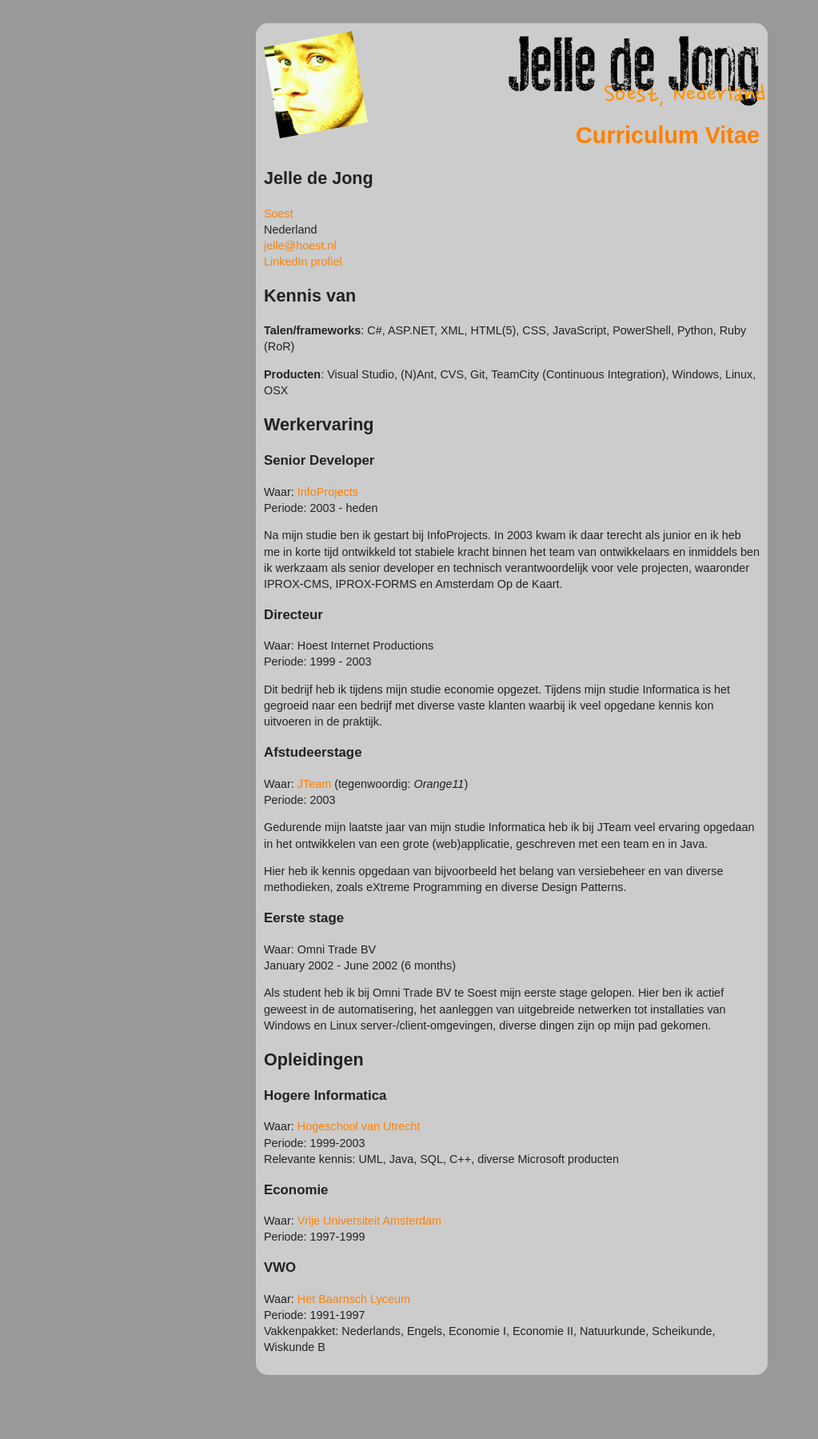
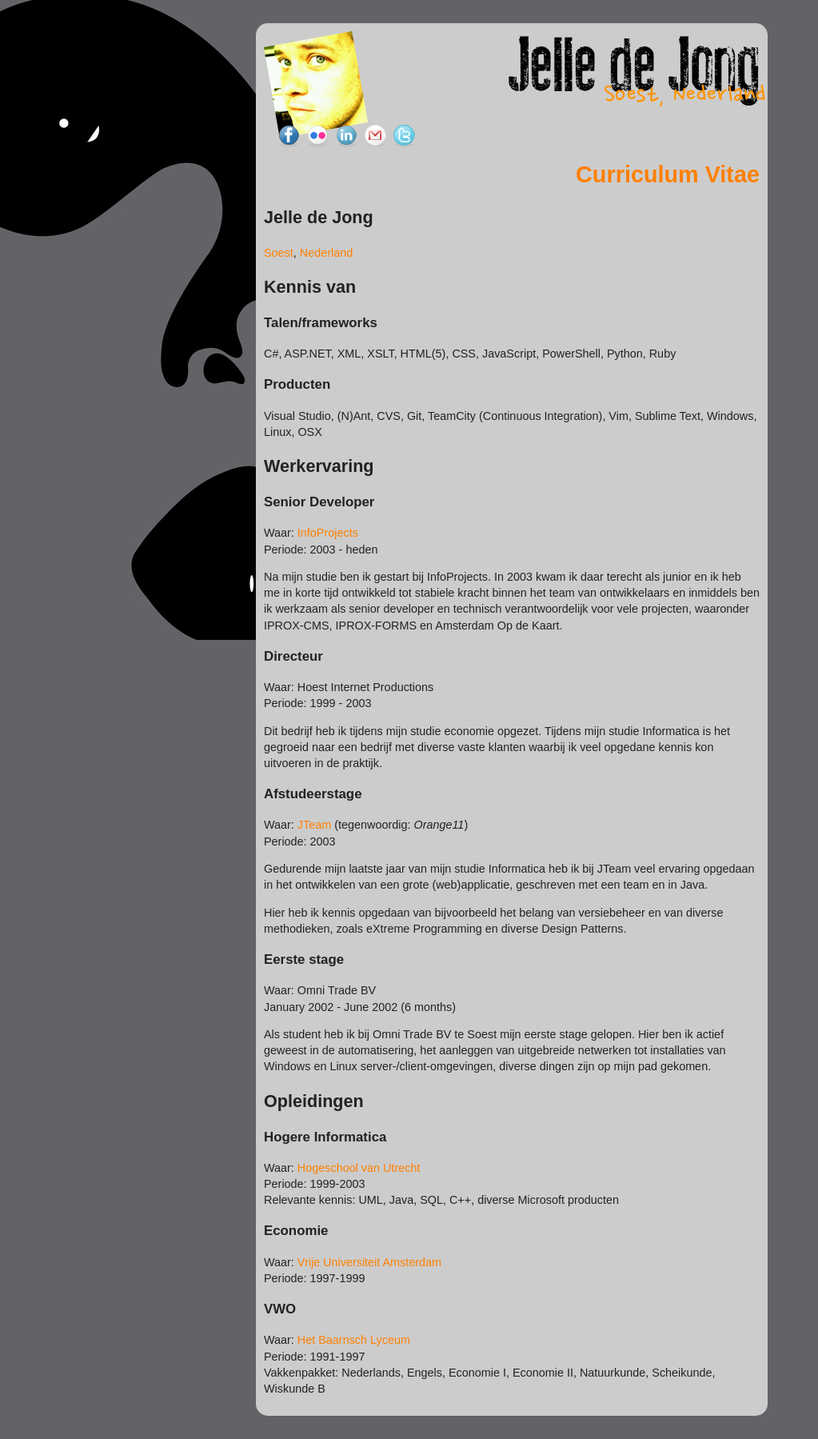
Before and after one commit to hoest/jelledejong, a Flask app: page / in a window 1280 px wide. Shown: the whole page at 80% size, without its empty margins (0-1023 px from the left). Before the commit the page ends 1719 px from the top, so only its background shows below. Run offline with Flask 2, Linux system fonts and the light colour scheme; some libraries are stand-ins or nearby versions.

Commit message:
Styling changes

```diff
--- a/content/home.md
+++ b/content/home.md
@@ -8,21 +8,20 @@ Curriculum Vitae
 ===
 Jelle de Jong
 ---
-[Soest][1]
-Nederland
-[jelle@hoest.nl][2]
-[LinkedIn profiel][3]
+[Soest][1], [Nederland][2]
 
 Kennis van
 ---
-**Talen/frameworks**: C#, ASP.NET, XML, HTML(5), CSS, JavaScript, PowerShell, Python, Ruby (RoR)
+###Talen/frameworks
+C#, ASP.NET, XML, XSLT, HTML(5), CSS, JavaScript, PowerShell, Python, Ruby
 
-**Producten**: Visual Studio, (N)Ant, CVS, Git, TeamCity (Continuous Integration), Windows, Linux, OSX
+###Producten
+Visual Studio, (N)Ant, CVS, Git, TeamCity (Continuous Integration), Vim, Sublime Text, Windows, Linux, OSX
 
 Werkervaring
 ---
 ###Senior Developer
-Waar: [InfoProjects][4]
+Waar: [InfoProjects][3]
 Periode: 2003 - heden
 
 Na mijn studie ben ik gestart bij InfoProjects. In 2003 kwam ik daar terecht als junior en ik heb me in korte tijd ontwikkeld tot stabiele kracht binnen het team van ontwikkelaars en inmiddels ben ik werkzaam als senior developer en technisch verantwoordelijk voor vele projecten, waaronder IPROX-CMS, IPROX-FORMS en Amsterdam Op de Kaart.
@@ -34,7 +33,7 @@ Periode: 1999 - 2003
 Dit bedrijf heb ik tijdens mijn studie economie opgezet. Tijdens mijn studie Informatica is het gegroeid naar een bedrijf met diverse vaste klanten waarbij ik veel opgedane kennis kon uitvoeren in de praktijk.
 
 ###Afstudeerstage
-Waar: [JTeam][5] (tegenwoordig: _Orange11_)
+Waar: [JTeam][4] (tegenwoordig: _Orange11_)
 Periode: 2003
 
 Gedurende mijn laatste jaar van mijn studie Informatica heb ik bij JTeam veel ervaring opgedaan in het ontwikkelen van een grote (web)applicatie, geschreven met een team en in Java.
@@ -50,24 +49,23 @@ Als student heb ik bij Omni Trade BV te Soest mijn eerste stage gelopen. Hier be
 Opleidingen
 ---
 ###Hogere Informatica
-Waar: [Hogeschool van Utrecht][6]
+Waar: [Hogeschool van Utrecht][5]
 Periode: 1999-2003
 Relevante kennis: UML, Java, SQL, C++, diverse Microsoft producten
 
 ###Economie
-Waar: [Vrije Universiteit Amsterdam][7]
+Waar: [Vrije Universiteit Amsterdam][6]
 Periode: 1997-1999
 
 ###VWO
-Waar: [Het Baarnsch Lyceum][8]
+Waar: [Het Baarnsch Lyceum][7]
 Periode: 1991-1997
 Vakkenpakket: Nederlands, Engels, Economie I, Economie II, Natuurkunde, Scheikunde, Wiskunde B
 
-[1]: https://maps.google.com/maps?q=Soest,+Nederland "Soest op de kaart"
-[2]: mailto:jelle@hoest.nl "Mail mij"
-[3]: http://www.linkedin.com/in/dejongjelle "LinkedIn profiel"
-[4]: http://www.infoprojects.nl/
-[5]: http://www.orange11.nl/
-[6]: http://www.hu.nl/
-[7]: http://www.vu.nl/
-[8]: http://www.hetbaarnschlyceum.nl/
+[1]: https://maps.google.com/maps?q=Soest,+Nederland
+[2]: https://maps.google.com/maps?q=Nederland
+[3]: http://www.infoprojects.nl/
+[4]: http://www.orange11.nl/
+[5]: http://www.hu.nl/
+[6]: http://www.vu.nl/
+[7]: http://www.hetbaarnschlyceum.nl/
--- a/static/css/main.css
+++ b/static/css/main.css
@@ -22,7 +22,10 @@ body {
   font-size: .9em;
   line-height: 1.4;
   text-align: center;
-  background-color: #999;
+  background-color: #626367;
+  background-image: url('/static/images/bg.jpg');
+  background-repeat: no-repeat;
+  background-attachment: fixed;
 }
 
 /*
@@ -100,10 +103,12 @@ textarea {
   text-align: left;
   background-color: #ccc;
   border-radius: 15px;
+  position: relative;
 }
 
 .article {
   padding: 10px;
+  clear: both;
 }
 
 .article a {
@@ -122,16 +127,33 @@ textarea {
 }
 
 .header {
+  clear: both;
+  height: 105px;
+  position: relative;
+}
+
+.header .logo {
   background-image: url('/static/images/logo.png');
   background-repeat: no-repeat;
   background-position: top right;
+  width: 336px;
   height: 105px;
+  float: right;
 }
 
-.main {
+.header .social {
+  position: absolute;
+  top: 125px;
+  left: 25px;
+}
+
+.header .picture {
   background-image: url('/static/images/jelle.png');
   background-repeat: no-repeat;
-  background-position: 10px 10px;
+  margin: 10px;
+  width: 130px;
+  height: 134px;
+  float: left;
 }
 
 .header h1 {
--- a/templates/layout.html
+++ b/templates/layout.html
@@ -2,7 +2,7 @@
 <html class="no-js">
   <head>
     <meta charset="utf-8" />
-    <title>jelledejong.org - {{ meta['title'][0] }}</title>
+    <title>{{ meta['title'][0] }} - jelledejong.org</title>
     <meta name="generator" content="GnojEd - Markdown CMS - http://www.gnojed.nl/" />
     <meta name="author" content="{{ meta['author'][0] }}" />
     <meta name="description" content="{{ meta['summary'][0] }}" />
@@ -15,8 +15,17 @@
   </head>
   <body>
     <div class="main">
-      <header class="header picture">
-        <h1>{{ meta['title'][0] }}</h1>
+      <header class="header">
+        <div class="picture"></div>
+        <div class="logo"></div>
+        <h1>{{ meta['title'][0] }} - jelledejong.org</h1>
+        <div class="social">
+          <a href="http://www.facebook.com/jelle/" title="Facebook"><img src="{{ url_for('static', filename='images/facebook.png') }}" alt="Facebook" /></a>
+          <a href="http://www.flickr.com/photos/hoest/" title="Flickr"><img src="{{ url_for('static', filename='images/flickr.png') }}" alt="Flickr" /></a>
+          <a href="http://www.linkedin.com/in/dejongjelle/" title="LinkedIn"><img src="{{ url_for('static', filename='images/linkedin.png') }}" alt="LinkedIn" /></a>
+          <a href="mailto:jelle@hoest.nl" title="Mail mij"><img src="{{ url_for('static', filename='images/gmail.png') }}" alt="Mail mij" /></a>
+          <a href="http://twitter.com/hoest/" title="Twitter"><img src="{{ url_for('static', filename='images/twitter.png') }}" alt="Twitter" /></a>
+        </div>
       </header>
       {%- with messages = get_flashed_messages(with_categories = True) -%}
         {%- if messages -%}
```
Also changed, not shown: static/images/bg.jpg (added), static/images/facebook.png (added), static/images/flickr.png (added), static/images/gmail.png (added), static/images/header-bg.png (added), static/images/linkedin.png (added), static/images/twitter.png (added).
